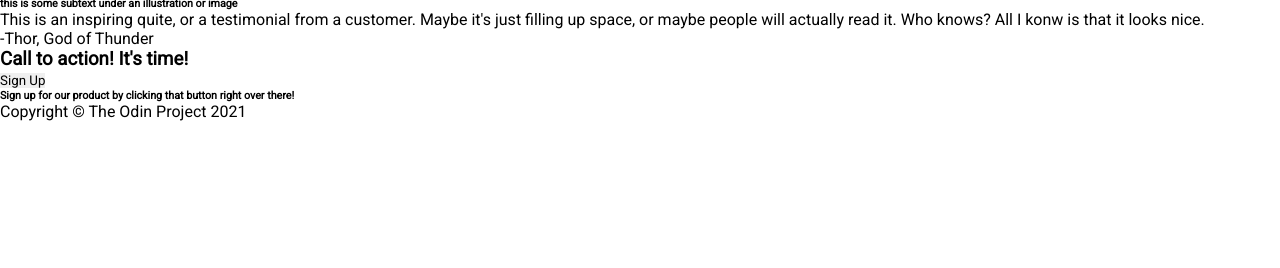
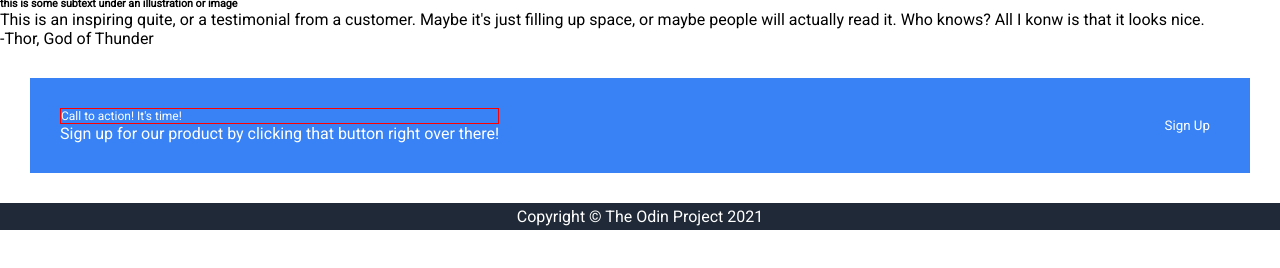
Before and after one commit to SumitChaudhary/odinflp, a plain HTML site: page index.html in a window 1280 px wide. Shown: the part 416-684 px from the top of the page. Drawn offline with Linux system fonts and the light colour scheme.

Commit message:
footer done and pre footer started

```diff
--- a/index.html
+++ b/index.html
@@ -52,16 +52,18 @@
       actually read it. Who knows? All I konw is that it looks nice.</p>
     <p>-Thor, God of Thunder</p>
   </div>
-  <div class="box">
-    <div>
-      <h3>Call to action! It's time!</h3>
-    </div>
-    <div>
-      <button>Sign Up</button>
-    </div>
-    <div>
-      <h6>Sign up for our product by clicking that button right over there!</h6>
-    </div>
+  <div class = "box">
+      <div>
+        <div class="boxText">
+          Call to action! It's time!
+        </div>
+        <div>
+          Sign up for our product by clicking that button right over there!
+        </div>
+      </div>
+      <div>
+        <button>Sign Up</button>
+      </div>
   </div>
   <div class="footer">
     Copyright &copy; The Odin Project 2021
--- a/styles.css
+++ b/styles.css
@@ -65,6 +65,39 @@ li{
   padding: 24px;
   background-color: grey;
 }
+.box {
+  display: flex;
+  align-items: center;
+  justify-content: space-between;
+  margin: 30px;
+  padding: 30px;
+  background-color: #3882f6;
+  color: white;
+}
+.box .boxText{
+  font-size: 12px;
+  border: 1px solid red;
+}
+.box button{
+  border-radius: 4px;
+  background-color: #3882f6;
+  border-color: white;
+  color: white;
+  padding: 10px;
+}
+/*
+.box div {
+  width: 100px;
+  height: 100px;
+  background-color: #3882F6;
+}*/
+.footer{
+  background-color: #1F2937;
+  display: flex;
+  justify-content: center;
+  padding: 4px;
+  color: white;
+}
 /*
 html{
   display: flex;
```
